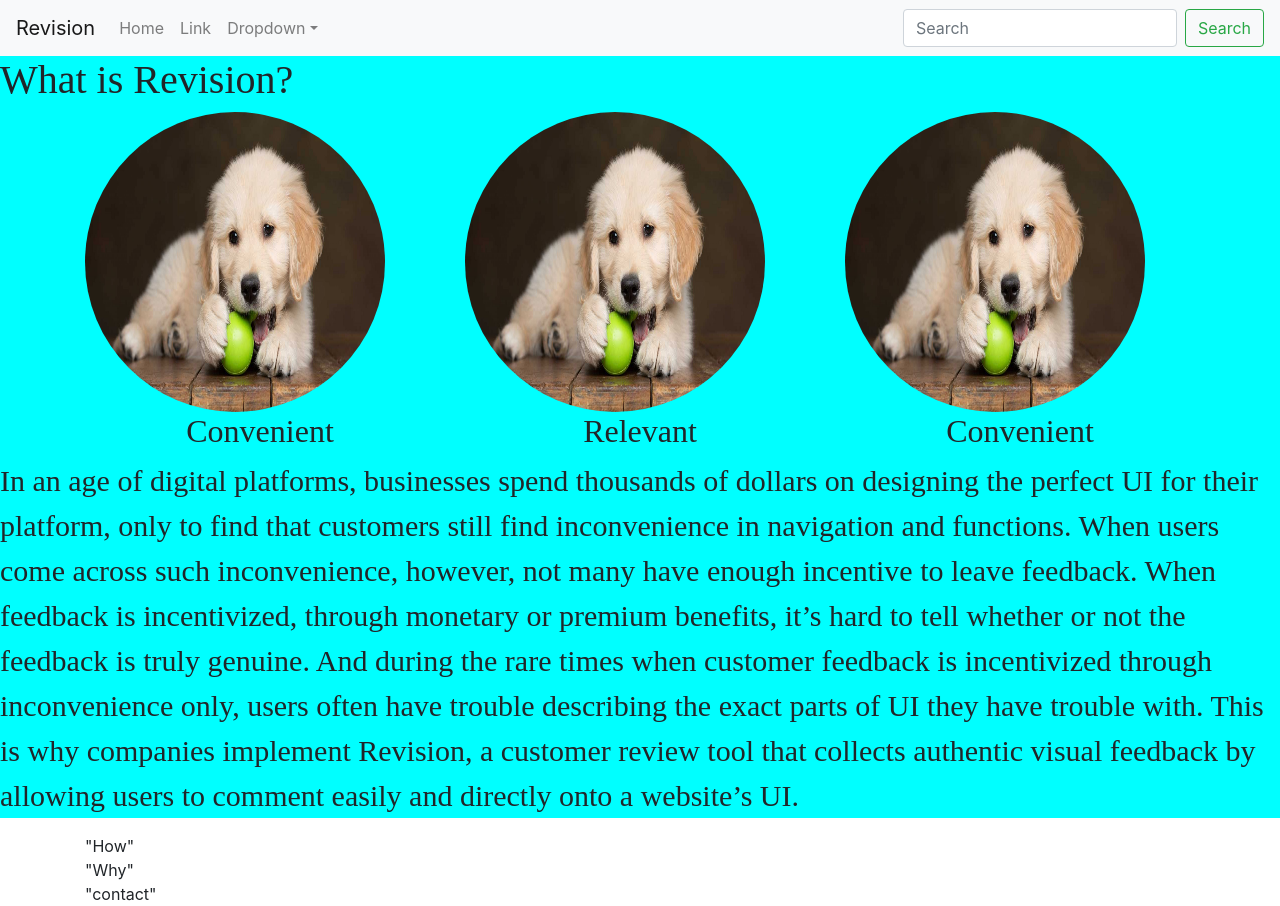
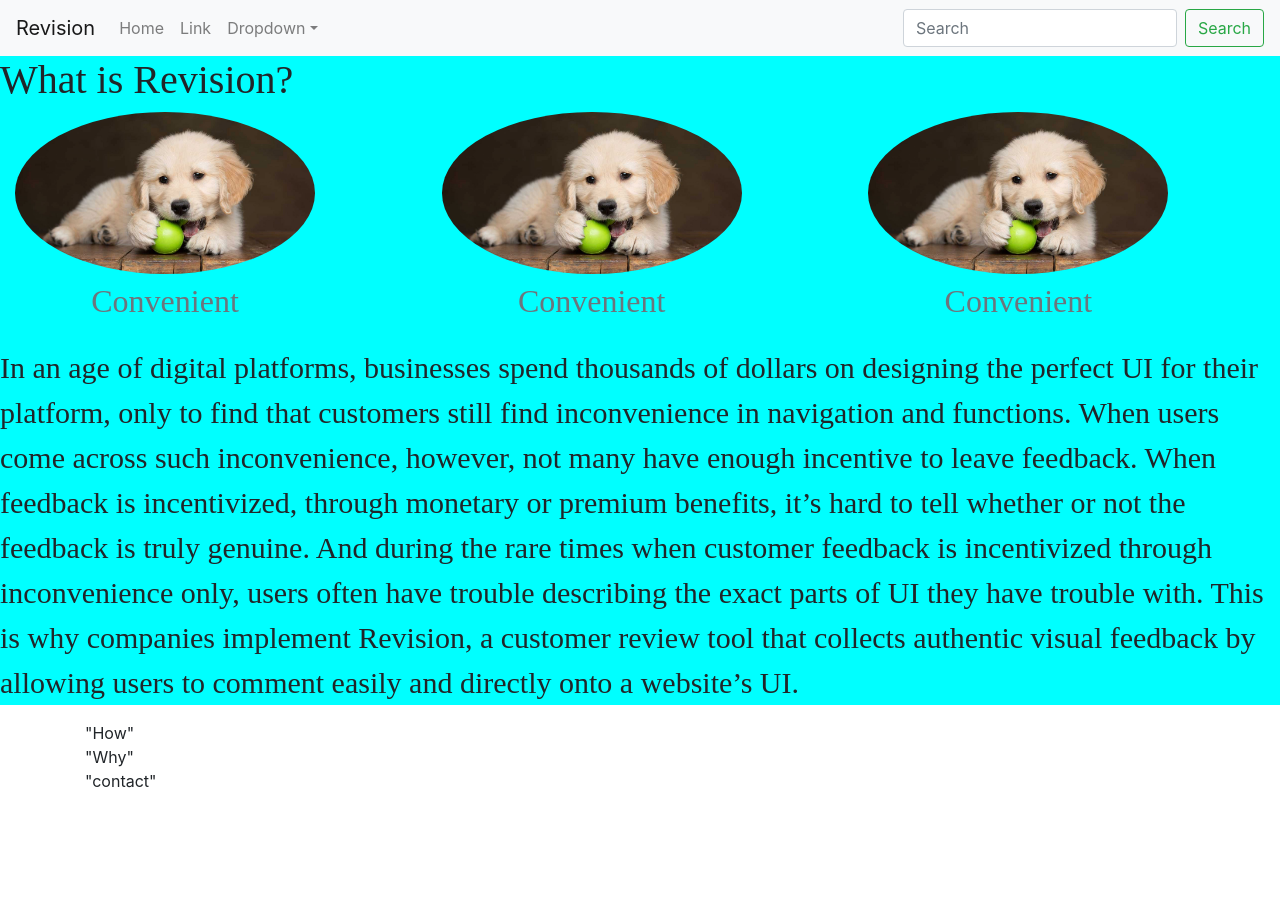
Before and after one commit to luke-swallow/landingpage, a React (Create React App) app in the folder my-react-app/: page / in a window 1280 px wide. After the commit the page ends 800 px from the top, so only its background shows below. Built offline with nearby package versions, Linux system fonts and the light colour scheme.

Commit message:
added Relevant easy convenient

```diff
--- a/my-react-app/src/components/What.js
+++ b/my-react-app/src/components/What.js
@@ -1,41 +1,35 @@
 import React from 'react';
-import {Image, Row, Container, Col}  from 'react-bootstrap'
+import {Image, Row, Container, Col, Figure}  from 'react-bootstrap'
 
 
 function What() {
     return (
         <div className="whatContainer">
            <h1>What is Revision?</h1>
-           <Container>
-           <div className = "row">
-                <div className = "col">
-                <Image src={require("../images/puppy.jpg")} width = "300" height= "300" roundedCircle className="puppy" />
-                </div>
-                <div className ="col" >
-                <Image src={require("../images/puppy.jpg")} width = "300" height= "300" roundedCircle className="puppy" />
-                </div>
-                <div className ="col">
-                <Image src={require("../images/puppy.jpg")} width = "300" height= "300" roundedCircle className="puppy" />
-                </div>
-
-            </div>
-           </Container>
+           <Container fluid>
+           <Row>
+                <Col >
+                    <Figure>
+                        <Figure.Image src={require("../images/puppy.jpg")} width = "300" height= "300" roundedCircle className="puppy"/>
+                        <Figure.Caption> <h2>Convenient</h2></Figure.Caption>
+                    </Figure>
+                </Col>
+                <Col >
+                    <Figure>
+                        <Figure.Image src={require("../images/puppy.jpg")} width = "300" height= "300" roundedCircle className="puppy"/>
+                        <Figure.Caption> <h2>Convenient</h2></Figure.Caption>
+                    </Figure>
+                </Col>
+                <Col >
+                    <Figure>
+                        <Figure.Image src={require("../images/puppy.jpg")} width = "300" height= "300" roundedCircle className="puppy"/>
+                        <Figure.Caption> <h2>Convenient</h2></Figure.Caption>
+                    </Figure>
+                </Col>
+            </Row>
+            </Container>
 
 
-            <Container>
-
-            <Row>
-            <Col xsPull ={20}>
-                <h2>Convenient</h2>
-                </Col>
-                <Col Pull ={4}>
-                <h2>Relevant</h2>
-                </Col>
-                <Col Pull = {4}>
-                <h2>Convenient</h2>
-                </Col>
-            </Row>
-        </Container>
 
                 <p>
                 In an age of digital platforms, businesses spend thousands of dollars on designing the perfect UI for their platform, only to find that customers still find inconvenience in navigation and functions.
```
